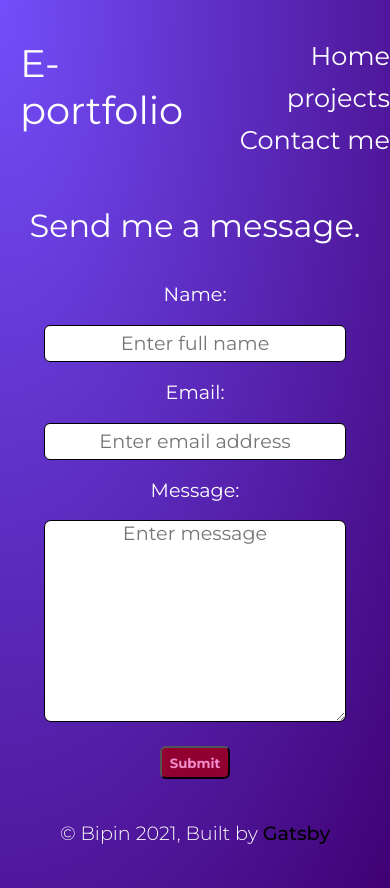
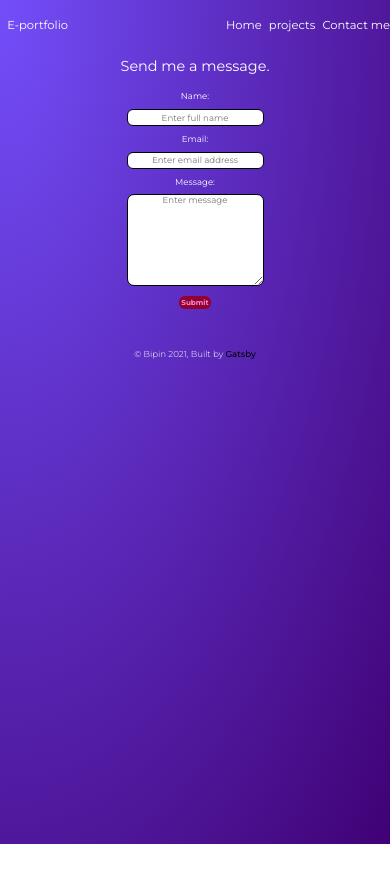
Before and after one commit to korangi3/E-portfolio, a Gatsby site: page /contact in a window 390 px wide. After the commit the page ends 844 px from the top, so only its background shows below. Built offline with nearby package versions, Linux system fonts and the light colour scheme; Gatsby itself is replaced by a stand-in of ours.

Commit message:
responsive

```diff
--- a/src/pages/contact.js
+++ b/src/pages/contact.js
@@ -1,11 +1,12 @@
 import React from "react"
+import { Link } from "gatsby"
 import Layout from "../components/Layout"
 import * as styles from "../styles/contact.module.css"
 
 export default function Contact() {
   return (
     <Layout>
-      <form action="POST" data-netlify="true">
+      <form action="POST">
         <div className={styles.container}>
           <h1>Send me a message.</h1><br/>
           <p>Name:</p>
@@ -15,7 +16,7 @@ export default function Contact() {
           <p>Message: </p>
           <textarea name="message" placeholder="Enter message"></textarea>
           <br />
-          <button onClick="submit" name="submit">Submit</button>
+          <Link className={styles.button} to="/submitted">Submit</Link>
         </div>
       </form>
     </Layout>
--- a/src/pages/projects/index.js
+++ b/src/pages/projects/index.js
@@ -6,7 +6,6 @@ import * as styles from "../../styles/projects.module.css"
 export default function Projects({data}) {
   console.log(data)
 const projects = data.projects.nodes
-const contact = data.contact.siteMetadata.contact
 
   return (
     <Layout>
--- a/src/styles/contact.module.css
+++ b/src/styles/contact.module.css
@@ -5,7 +5,7 @@
 }
 
 p {
-  font-size: 1.2em;
+  font-size: 1.2rem;
   font-weight: 400;
   font-family: "Montserrat";
 }
@@ -15,8 +15,8 @@ h1 {
 }
 
 input {
-  width: 300px;
-  height: 35px;
+  width: 18.75rem;
+  height: 2.18rem;
   border: solid 1px;
   border-radius: 6px 6px;
   text-align: center;
@@ -26,18 +26,19 @@ input {
 
 textarea {
   border: solid 1px;
-  min-height: 200px;
-  width: 300px;
+  min-height: 12.5rem;
+  width: 18.75rem;
   border-radius: 7px 7px;
   text-align: center;
   font-size: larger;
   color: black;
 }
 
-button {
-  margin-top: 20px;
-  width: 70px;
-  height: 33px;
+.button {
+  margin-top: 1.1rem;
+  padding-top: .2rem;
+  width: 4.37rem;
+  height: 1.5rem;
   text-decoration: none;
   display: inline-block;
   cursor: pointer;
@@ -48,7 +49,13 @@ button {
   transition-duration: 0.4s;
 }
 
-button:hover {
+.button:hover {
     background-color: rgb(241, 124, 179);
     color: red;
   }
+
+  @media(max-width: 768px){
+    html{
+      font-size: 45%;
+    }
+  }
--- a/src/styles/global.css
+++ b/src/styles/global.css
@@ -11,23 +11,24 @@ html, body {
   min-height: 100%;
 }
 body {
+  background-size: cover;
   background: radial-gradient(at top left, rgb(115, 78, 250) 0%, rgb(64, 1, 116) 100%);
-  background-repeat: no-repeat;
+
 }
 p {
-  margin: 16px auto;
-  line-height: 1.5em;
+  margin: 1rem auto;
+  line-height: 1.5rem;
 }
 
 /* layout & nav */
 .layout {
-  max-width: 1200px;
+  max-width: 75rem;
   margin: 0 auto;
 }
 nav {
   display: grid;
   grid-template-columns: 1fr 1fr;
-  margin: 40px auto;
+  margin: 2.5rem auto;
 }
 nav .links {
   display: inline-block;
@@ -35,10 +36,10 @@ nav .links {
 }
 nav a {
   display: inline-block;
-  margin-left: 20px;
-  font-size: 1.6em;
+  margin-left: 1rem;
+  font-size: 1.6rem;
   font-weight: 400;
-  padding-bottom: 8px;
+  padding-bottom: .5rem;
   border-bottom: 3px solid transparent;
   transition-duration: 0.4s;
 }
@@ -62,3 +63,9 @@ footer a{
 footer a:hover{
   color: rgb(126, 126, 126);
 }
+
+@media(max-width: 768px){
+  html{
+    font-size: 45%;
+  }
+}
--- a/src/styles/home.module.css
+++ b/src/styles/home.module.css
@@ -1,14 +1,14 @@
 .header {
   display: grid;
   grid-template-columns: 1fr 1fr;
-  grid-gap: 40px;
+  grid-gap: 2.5rem;
   align-items: right;
-  padding-left: 100px;
+  padding-left: 6.25rem;
 }
 .header h5 {
   font-size: 1em;
   font-weight: 200;
-  margin-bottom: 10px;
+  margin-bottom: 0.625rem;
 }
 .header a {
   font-weight: 500;
@@ -18,16 +18,16 @@
   color: rgb(94, 0, 62);
 }
 .header h4 {
-  font-size: 1.5em;
+  font-size: 1.5rem;
   font-weight: 200;
-  margin-bottom: 10px;
+  margin-bottom: 0.625rem;
 }
 .btn {
   display: inline-block;
   background: #aa0000;
-  padding: 10px 16px;
-  border-radius: 8px;
-  margin-top: 20px;
+  padding: 0.625rem 1rem;
+  border-radius: .5rem;
+  margin-top: 1.25rem;
   font-weight: 600;
   transition-duration: 0.4s;
 }
@@ -41,44 +41,50 @@
 .res p{
   transition-duration: 0.4s;
   color: yellow;
-  margin: 7px;
+  margin: .5rem;
 }
 .res a{
-  margin-left: 20px;
+  margin-left: 1.25rem;
 }
 .res p:hover {
   color: orange;
 }
 .res img{
-  width: 30px;
-  height: 30px;
+  width: 1.9rem;
+  height: 1.9rem;
 }
 
 .btm {
   text-align: center;
-  padding-top: 80px;
-  font-size: 1.5em;
+  padding-top: 5rem;
+  font-size: 1.5rem;
   font-weight: 200;
 }
 .btm h4 {
-  padding-bottom: 100px;
+  padding-bottom: 6.25rem;
   font-weight: 400;
 }
 
 .icons {
-  padding-left: 100px;
-  padding-right: 100px;
+  padding-left: 6.25rem;
+  padding-right: 6.25rem;
   display: grid;
   grid-template-columns: 1fr 1fr 1fr 1fr;
-  grid-gap: 50px;
+  grid-gap: 3.125rem;
 }
 
 .icons img {
-  height: 50px;
-  width: 50px;
+  height: 3.125rem;
+  width: 3.125rem;
 }
 
 .icons p {
-  font-size: 0.8em;
+  font-size: 0.8rem;
   font-weight: 500;
 }
+
+@media(max-width: 768px){
+  html{
+    font-size: 45%;
+  }
+}
--- a/src/styles/projects-details.module.css
+++ b/src/styles/projects-details.module.css
@@ -3,24 +3,24 @@
     margin-top: 80px;
   }
   .details h3 {
-    font-size: 2em;
+    font-size: 2rem;
     font-weight: 200;
-    margin-bottom: 40px;
+    margin-bottom: 2.5rem;
   }
   .html {
-    margin-top: 40px;
+    margin-top: 2.5rem;
   }
   .featured {
-    margin-bottom: 40px;
+    margin-bottom: 2.5rem;
   }
 
 .pic{
-  height: 30px;
-  width: 30px;
+  height: 1.8rem;
+  width: 1.8rem;
 }
 .projectpic{
-  height:400px;
-  width: 700px;
+  height:25rem;
+  width: 43.75rem;
   border: solid 1px white;
 }
 small{
@@ -29,3 +29,9 @@ small{
 small:hover {
   color:white;
 }
+
+@media(max-width: 768px){
+  html{
+    font-size: 45%;
+  }
+}
--- a/src/styles/projects.module.css
+++ b/src/styles/projects.module.css
@@ -2,27 +2,27 @@
   text-align: center;
 }
 .portfolio > h2 {
-  font-size: 3em;
-  margin-top: 80px;
+  font-size: 3rem;
+  margin-top: 5rem;
 }
 .portfolio > h3 {
-  font-size: 2em;
+  font-size: 2rem;
   font-weight: 400;
 }
 .projects {
   display: grid;
   grid-template-columns: 1fr 1fr 1fr;
-  grid-gap: 80px;
-  margin: 80px 20px;
+  grid-gap: 5rem;
+  margin: 5rem 1.25rem;
 }
 .projects h3 {
   text-align: center;
-  margin: 20px auto 0px;
+  margin: 1.25rem auto 0px;
   font-weight: 500;
 }
 .projects p {
   color: rgb(245, 148, 208);
-  margin-top: 4px;
+  margin-top: .25rem;
   font-weight: 500;
 }
 
@@ -35,3 +35,9 @@
 Link:hover{
   background-color:rgb(245, 148, 208);
 }
+
+@media(max-width: 768px){
+  html{
+    font-size: 45%;
+  }
+}
```
Also changed, not shown: src/pages/submitted.js (added, +9 -0 lines).
